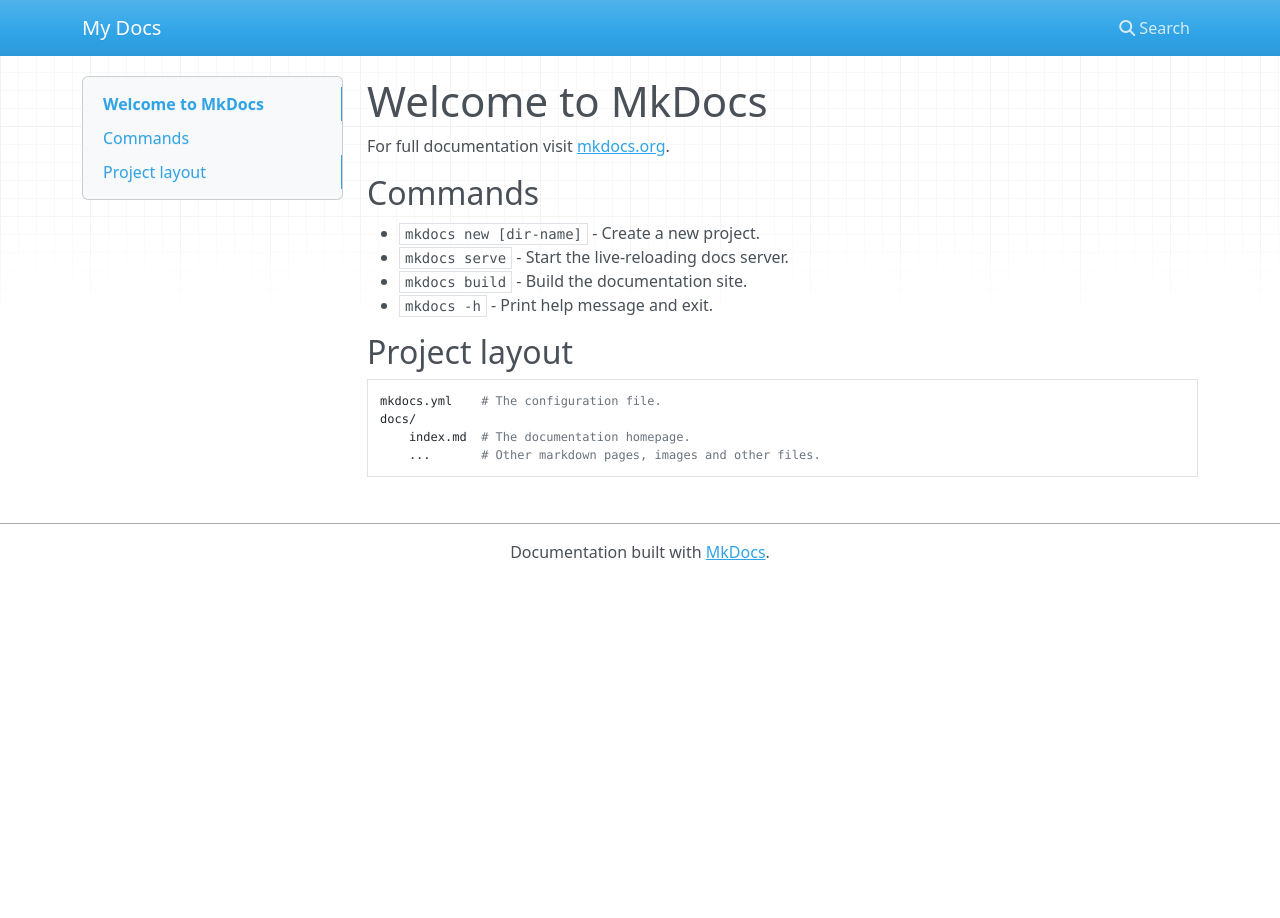
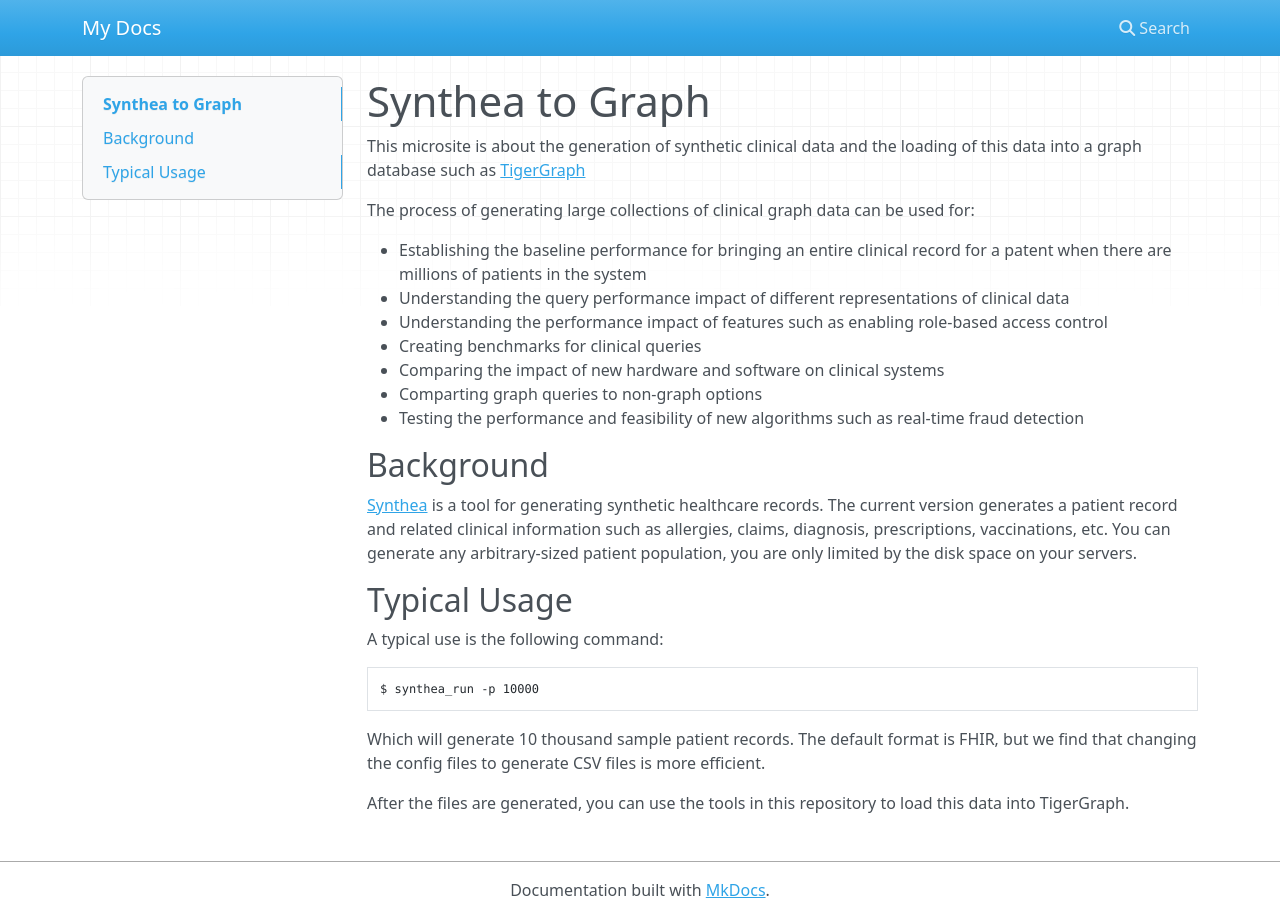
Before and after one commit to dmccreary/synthea-graph, an MkDocs documentation site: the page built from docs/index.md, in a window 1280 px wide. Built offline with MkDocs 1.6.1, drawn with Linux system fonts in a browser that asks for light colours; nearby versions of some CDN libraries.

Commit message:
updates to markdown content

````diff
--- a/docs/index.md
+++ b/docs/index.md
@@ -1,17 +1,29 @@
-# Welcome to MkDocs
+# Synthea to Graph
 
-For full documentation visit [mkdocs.org](https://www.mkdocs.org).
+This microsite is about the generation of synthetic clinical data and the loading of this data into a graph database such as [TigerGraph](tigergraph.com)
 
-## Commands
+The process of generating large collections of clinical graph data can be used for:
 
-* `mkdocs new [dir-name]` - Create a new project.
-* `mkdocs serve` - Start the live-reloading docs server.
-* `mkdocs build` - Build the documentation site.
-* `mkdocs -h` - Print help message and exit.
+* Establishing the baseline performance for bringing an entire clinical record for a patent when there are millions of patients in the system
+* Understanding the query performance impact of different representations of clinical data
+* Understanding the performance impact of features such as enabling role-based access control
+* Creating benchmarks for clinical queries
+* Comparing the impact of new hardware and software on clinical systems
+* Comparting graph queries to non-graph options
+* Testing the performance and feasibility of new algorithms such as real-time fraud detection
 
-## Project layout
+## Background
 
-    mkdocs.yml    # The configuration file.
-    docs/
-        index.md  # The documentation homepage.
-        ...       # Other markdown pages, images and other files.
+[Synthea](https://synthetichealth.github.io/synthea/) is a tool for generating synthetic healthcare records.  The current version generates a patient record and related clinical information such as allergies, claims, diagnosis, prescriptions, vaccinations, etc.  You can generate any arbitrary-sized patient population, you are only limited by the disk space on your servers.
+
+## Typical Usage
+
+A typical use is the following command:
+
+```sh
+$ synthea_run -p 10000
+```
+
+Which will generate 10 thousand sample patient records.  The default format is FHIR, but we find that changing the config files to generate CSV files is more efficient.
+
+After the files are generated, you can use the tools in this repository to load this data into TigerGraph.
````
